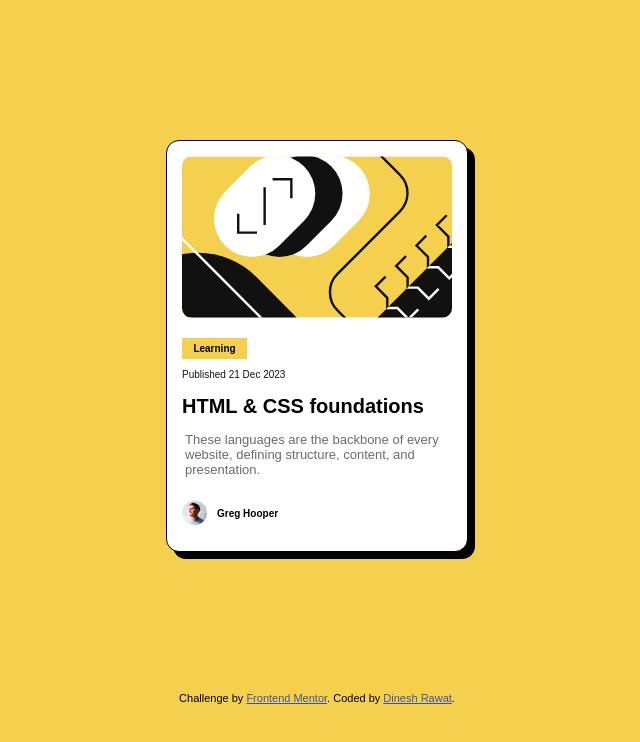
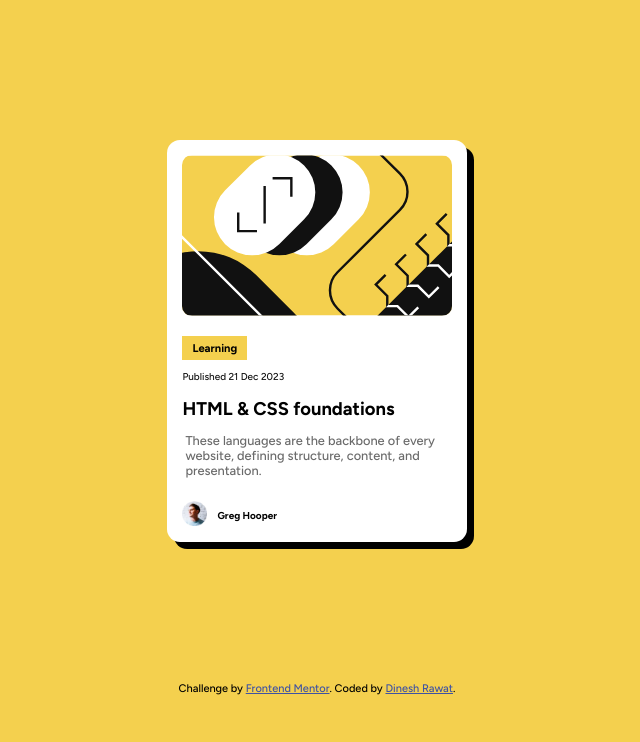
Before and after one commit to rawatdinesh10/Blog-preview-card, a plain HTML site: page index.html in a window 1280 px wide. Shown: the whole page, without its empty margins (323-963 px from the left). Drawn offline with Linux system fonts and the light colour scheme.

Commit message:
Update commit

```diff
--- a/index.html
+++ b/index.html
@@ -7,11 +7,9 @@
   <link rel="icon" type="image/png" sizes="32x32" href="./assets/images/favicon-32x32.png">
 
   <title>Frontend Mentor | Blog preview card</title>
-
-  <!-- Feel free to remove these styles or customise in your own stylesheet 👍 -->
-
-</head>
-<body>
+  </head>
+ <body>
+  <main>
   <div class="container-box">
       <img class="im1" src="assets/images/illustration-article.svg" alt="Blog-illustration image">
       <a class="learn" href="#">Learning</a>
@@ -23,9 +21,12 @@
         <a class="hoop" href="#">Greg Hooper</a>
     </div>
   </div>
+ </main>
+<footer>
   <div class="attribution">
     Challenge by <a href="https://www.frontendmentor.io?ref=challenge" target="_blank">Frontend Mentor</a>.
     Coded by <a href="www.linkedin.com/in/dinesh-rawat-b89085257">Dinesh Rawat</a>.
   </div>
+</footer>
 </body>
 </html>
--- a/styles.css
+++ b/styles.css
@@ -1,7 +1,16 @@
+
+@import url('https://fonts.googleapis.com/css2?family=Figtree:ital,wght@0,300..900;1,300..900&display=swap');
+
+
+
+
+
+
 body {
-    font-family: Arial, sans-serif;
+    font-family: Figtree, sans-serif;
     background-color: hsl(47, 88%, 63%);
     text-align: left;
+    font-weight: 500;
 }
 
 
@@ -12,11 +21,9 @@ body {
     display: flex;
     flex-direction: column;
     align-items: flex-start
-    gap: 2px;
     border: 1px solid black;
     border-radius: 13px;
-    width: 300px;
-    height: 410px;
+    max-width:18.70rem;
     background-color: hsl(0, 0%, 100%);
     margin: 140px auto;
     box-shadow: 7px 7px;
@@ -29,8 +36,9 @@ body {
 .im1 {
     margin-top: 15px;
     border-radius: 10px;
-    width: 270px;
+    max-width: 100%;
     margin-left: 15px;
+    margin-right: 15px;
 
 }
 
@@ -42,12 +50,17 @@ body {
         font-weight: bold;
         text-decoration: none;
         padding: 5px 10px;
-        font-size: 10px;
+        font-size: 0.7rem;
         margin-top: 20px;
         margin-left: 15px;
         margin-right: 220px;
         text-align: center;
     }
+
+    .learn:hover {
+        color: blue;
+    }
+
 
     .pub {
         font-size: 10px;
@@ -61,15 +74,20 @@ body {
 
 
     h1 {
-        font-size: 20px;
+        font-size: 1.15rem;
         margin-left: 15px;
         margin-right: 20px;
         margin-top: 5px;
     }
 
 
+    h1:hover {
+        color: hsl(47, 88%, 63%);
+    }
+
+
     .lang {
-        font-size: 13px;
+        font-size: 0.8rem;
         margin-right: 10px;
         margin-top: 1px;
         margin-left: 18px;
@@ -81,7 +99,7 @@ body {
         display: flex;
         gap: 10px;
         margin-top: 5px;
-        /* margin-bottom: 5px; */
+        margin-bottom: 16px;
 
 
     }
@@ -105,6 +123,10 @@ body {
         font-weight:bold;
     }
 
+    .hoop:hover {
+        color: blue;
+    }
+
 
 
 .attribution { font-size: 11px; text-align: center; }
```
Also changed, not shown: Blogpreviewcardscreenshot.png (added), 3 other files.
